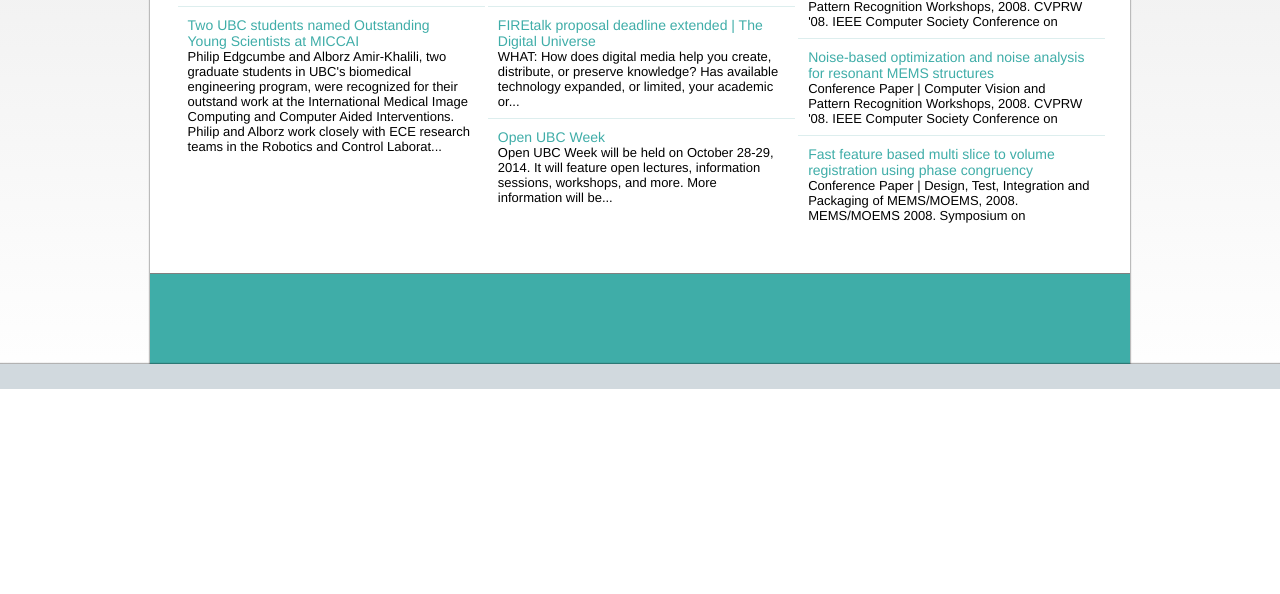
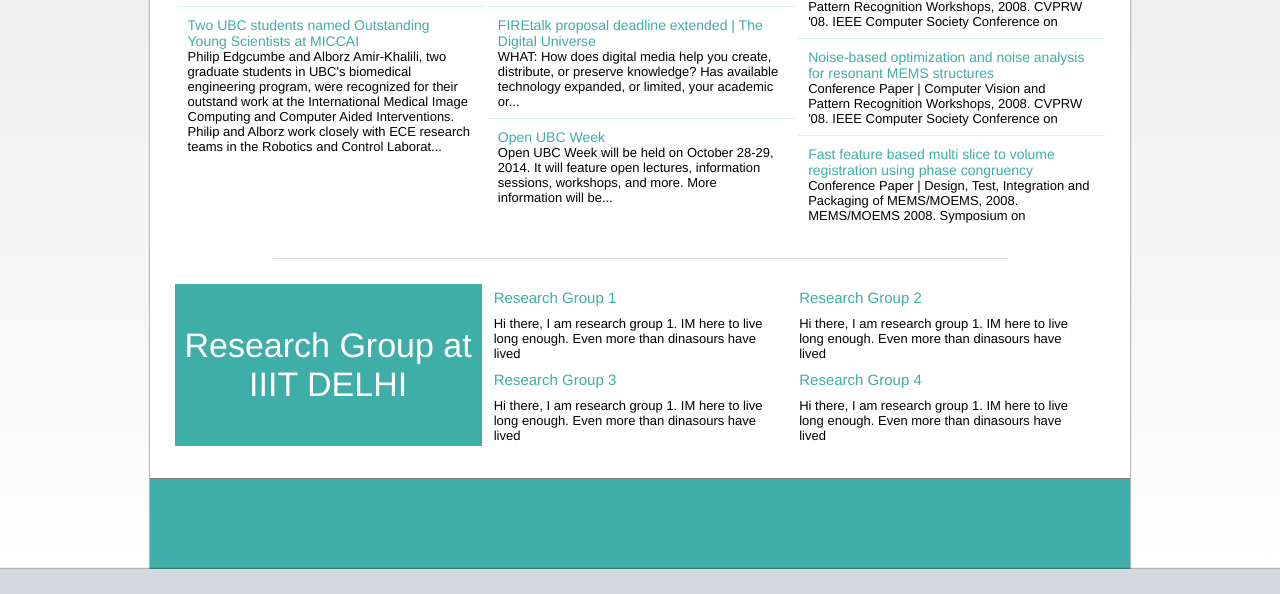
Before and after one commit to lifecodemohit/ECEwebsite, a Django app: page / in a window 1280 px wide. Shown: the part 690-1284 px from the top of the page. Before the commit the page ends 1079 px from the top, so only its background shows below. Run offline with Django 3.2, Linux system fonts and the light colour scheme; data comes from the database, SQL or seed files in the repository.

Commit message:
font-weight adjusted.

```diff
--- a/ece/static/index/css/stylesheet2.css
+++ b/ece/static/index/css/stylesheet2.css
@@ -193,7 +193,7 @@ a {
   font-size: 16px;
   font-family: "HelveticaNeue-Light", "Helvetica Neue Light", "Helvetica Neue", Helvetica, Arial, "Lucida Grande", sans-serif;
   text-align: center;
-  font-weight: 500;
+  font-weight: 300;
   color: white; }
   /* line 239, /home/atul/Documents/web/ece/gitRepo/ece/static/index/css/stylesheet2.scss */
   .listLevel1 > li div:nth-child(1) {
@@ -239,7 +239,7 @@ ul li {
   .listLevel1 > li > div:nth-of-type(2) > ul > li > ul li:nth-of-type(1) {
     width: 100%;
     font-size: 14px;
-    font-weight: 500;
+    font-weight: 300;
     color: #3FADA8;
     margin: 0;
     padding-top: 10px; }
@@ -256,13 +256,71 @@ ul li {
 
 /* line 314, /home/atul/Documents/web/ece/gitRepo/ece/static/index/css/stylesheet2.scss */
 .research_box_title > a {
-  font-weight: 500; }
+  font-weight: 300; }
 
-/* line 317, /home/atul/Documents/web/ece/gitRepo/ece/static/index/css/stylesheet2.scss */
+/* line 318, /home/atul/Documents/web/ece/gitRepo/ece/static/index/css/stylesheet2.scss */
+.magicLine {
+  height: 1px;
+  overflow: hidden;
+  background-color: #ddd;
+  width: 75%;
+  margin: 0 auto;
+  margin-top: 15px; }
+
+/* line 327, /home/atul/Documents/web/ece/gitRepo/ece/static/index/css/stylesheet2.scss */
+.lowerBody {
+  width: 95%;
+  margin: 0 auto;
+  margin-top: 25px;
+  display: block;
+  position: relative; }
+
+/* line 335, /home/atul/Documents/web/ece/gitRepo/ece/static/index/css/stylesheet2.scss */
+.lowerBody > div:nth-of-type(1) {
+  width: 33%;
+  display: inline-block;
+  vertical-align: top;
+  padding: 42px 0;
+  font-size: 34px;
+  background-color: #3FADA8;
+  color: white;
+  text-align: center; }
+
+/* line 346, /home/atul/Documents/web/ece/gitRepo/ece/static/index/css/stylesheet2.scss */
+.rgSummaryBox {
+  width: 66%;
+  display: inline-block;
+  padding: 0;
+  margin: 0; }
+  /* line 352, /home/atul/Documents/web/ece/gitRepo/ece/static/index/css/stylesheet2.scss */
+  .rgSummaryBox div {
+    width: 49%;
+    display: inline-block; }
+    /* line 356, /home/atul/Documents/web/ece/gitRepo/ece/static/index/css/stylesheet2.scss */
+    .rgSummaryBox div ul {
+      width: 95%;
+      margin: 0 auto; }
+    /* line 360, /home/atul/Documents/web/ece/gitRepo/ece/static/index/css/stylesheet2.scss */
+    .rgSummaryBox div ul > li {
+      margin: 0; }
+    /* line 361, /home/atul/Documents/web/ece/gitRepo/ece/static/index/css/stylesheet2.scss */
+    .rgSummaryBox div ul > li:nth-of-type(1) {
+      width: 100%;
+      padding: 5px 0;
+      font-weight: 300;
+      color: #3FADA8;
+      font-size: 15px; }
+    /* line 368, /home/atul/Documents/web/ece/gitRepo/ece/static/index/css/stylesheet2.scss */
+    .rgSummaryBox div ul > li:nth-of-type(2) {
+      width: 100%;
+      padding: 5px 0;
+      font-weight: 100; }
+
+/* line 375, /home/atul/Documents/web/ece/gitRepo/ece/static/index/css/stylesheet2.scss */
 .video {
   padding: 20px; }
 
-/* line 322, /home/atul/Documents/web/ece/gitRepo/ece/static/index/css/stylesheet2.scss */
+/* line 380, /home/atul/Documents/web/ece/gitRepo/ece/static/index/css/stylesheet2.scss */
 .footer {
   margin-top: 30px;
   display: block;
@@ -270,7 +328,7 @@ ul li {
   height: 90px;
   background-color: #3FADA8; }
 
-/* line 329, /home/atul/Documents/web/ece/gitRepo/ece/static/index/css/stylesheet2.scss */
+/* line 387, /home/atul/Documents/web/ece/gitRepo/ece/static/index/css/stylesheet2.scss */
 .longBar:first-of-type {
   width: 100%;
   height: 25px;
@@ -280,7 +338,7 @@ ul li {
   -ms-box-shadow: 0 1px 1px 0px rgba(0, 0, 0, 0.3);
   background-color: #d1d9de; }
 
-/* line 336, /home/atul/Documents/web/ece/gitRepo/ece/static/index/css/stylesheet2.scss */
+/* line 394, /home/atul/Documents/web/ece/gitRepo/ece/static/index/css/stylesheet2.scss */
 .longBar:last-of-type {
   width: 100%;
   height: 25px;
--- a/ece/static/index/css/stylesheet2.scss
+++ b/ece/static/index/css/stylesheet2.scss
@@ -2,7 +2,7 @@
 /* fonts available : 500,400italic,400 */
 $font_stack: "HelveticaNeue-Light", "Helvetica Neue Light", "Helvetica Neue", Helvetica, Arial, "Lucida Grande", sans-serif;
 $light_font: 100;
-$heavy_font:500;
+$heavy_font:300;
 $i1 : #333333;
 $blue_header_font_weight : 500;
 @mixin bg($o){
@@ -20,7 +20,7 @@ $blue_header_font_weight : 500;
      box-shadow: none;
     -webkit-box-shadow: none;
      -moz-box-shadow: none;
-      -ms-box-shadow:none
+      -ms-box-shadow:none;
 }
 $i2 : #4D4D4D;
 $i3 : #666666;
@@ -314,6 +314,64 @@ a {text-decoration: none; color: inherit; font-weight: inherit; font-family: inh
 .research_box_title > a{
     font-weight: $heavy_font;
 }
+
+.magicLine{
+
+    height: 1px;
+    overflow: hidden;
+    background-color: #ddd;
+    width: 75%;
+    margin:0 auto;
+    margin-top:15px;
+}
+.lowerBody{
+    width: 95%;
+    margin: 0 auto;
+    margin-top: 25px;
+    display: block;
+    position: relative;
+
+}
+.lowerBody > div:nth-of-type(1){
+    width: 33%;
+    display: inline-block;
+    //border: 1px solid red;
+    vertical-align: top;
+    padding: 42px 0;
+    font-size: 34px;
+    background-color: $color_d;
+    color: white;
+    text-align: center;
+}
+.rgSummaryBox{
+    width: 66%;
+    display: inline-block;
+    //border: 1px solid red;
+    padding: 0;
+    margin: 0;
+    div { //the four divs
+
+        width: 49%;
+        display: inline-block;
+        ul{
+        width:95%;
+        margin: 0 auto;
+        }
+        ul > li{margin:0;}
+        ul > li:nth-of-type(1){
+            width: 100%;
+            padding: 5px 0;
+            font-weight: $heavy_font;
+            color: $color_d;
+            font-size: 15px;
+        }
+        ul > li:nth-of-type(2){
+            width: 100%;
+            padding: 5px 0;
+            font-weight: $light_font;
+        }
+    }
+}
 .video{
 
     padding:20px;
--- a/ece/templates/index.html
+++ b/ece/templates/index.html
@@ -72,8 +72,36 @@
                         </div></li>
                     </ul>
                 </div>
-                   <!-- <embed class="video" width="280" height="215"
-src="http://www.youtube.com/v/XGSy3_Czz8k">-->
+                    <div class="magicLine"></div>
+                    <div class="lowerBody">
+                        <div class="videoBox">Research Group at IIIT DELHI</div>
+                        <div class="rgSummaryBox">
+                                <div>
+                                    <ul>
+                                        <li><a href="#">Research Group 1</a></li>
+                                        <li> Hi there, I am research group 1. IM here to live long enough. Even more than dinasours have lived</li>
+                                    </ul>
+                                </div>
+                                <div>
+                                    <ul>
+                                        <li><a href="#">Research Group 2</a></li>
+                                        <li>  Hi there, I am research group 1. IM here to live long enough. Even more than dinasours have lived</li>
+                                    </ul>
+                                </div>
+                                 <div>
+                                    <ul>
+                                        <li><a href="#">Research Group 3</a></li>
+                                        <li> Hi there, I am research group 1. IM here to live long enough. Even more than dinasours have lived</li>
+                                    </ul>
+                                </div>
+                                 <div>
+                                    <ul>
+                                        <li><a href="#">Research Group 4</a></li>
+                                        <li> Hi there, I am research group 1. IM here to live long enough. Even more than dinasours have lived</li>
+                                    </ul>
+                                </div>
+                        </div>
+                    </div>
             </div>
 
             <div class = "footer"></div>
```
Also changed, not shown: 1 other file.
